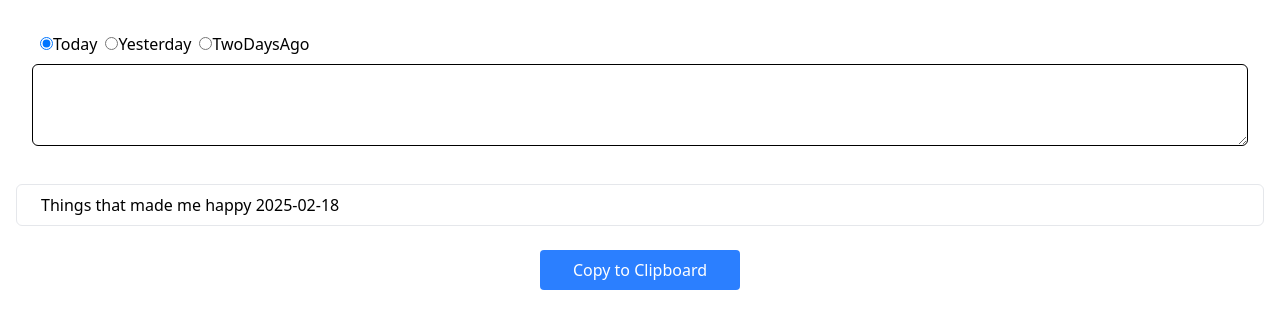
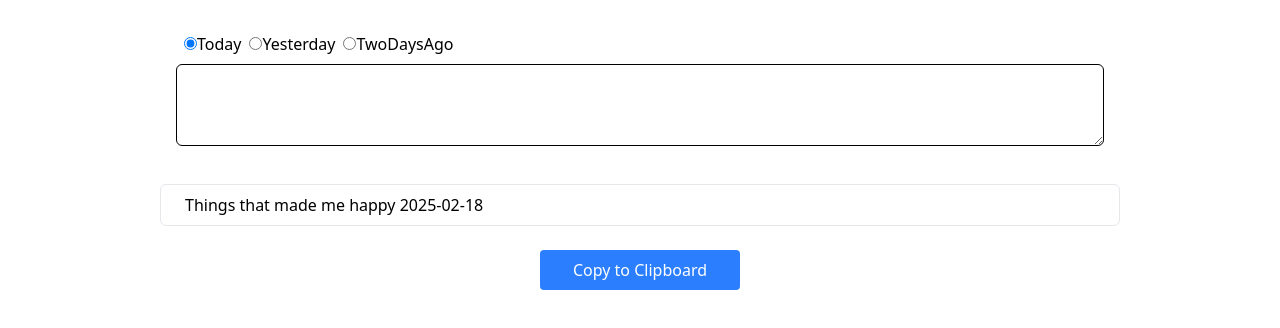
Before and after one commit to trillium/happy-things-text-field, a Next.js app: page / in a window 1280 px wide. Shown: the top 328 px of the page. Built offline with nearby package versions, Linux system fonts and the light colour scheme.

Commit message:
feat: Add Container to /layout

```diff
--- a/src/app/layout.tsx
+++ b/src/app/layout.tsx
@@ -1,5 +1,6 @@
 import type { Metadata } from "next";
 import "./globals.css";
+import Container from "@/components/ui/container";
 
 export const metadata: Metadata = {
   title: "Create Next App",
@@ -14,7 +15,7 @@ export default function RootLayout({
   return (
     <html lang="en">
       <body className="text:black dark:text-slate-100 bg-white dark:bg-slate-900">
-        {children}
+        <Container>{children}</Container>
       </body>
     </html>
   );
```
